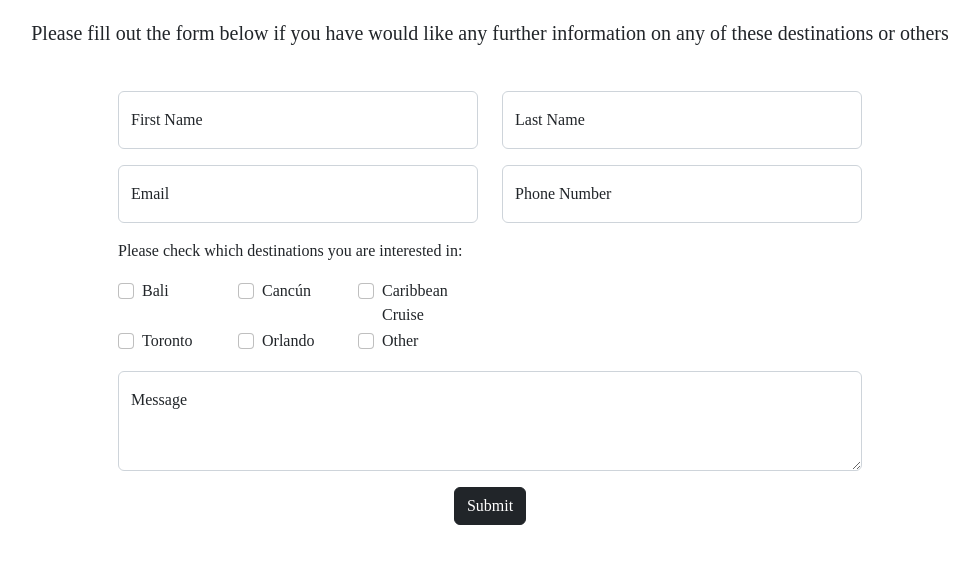
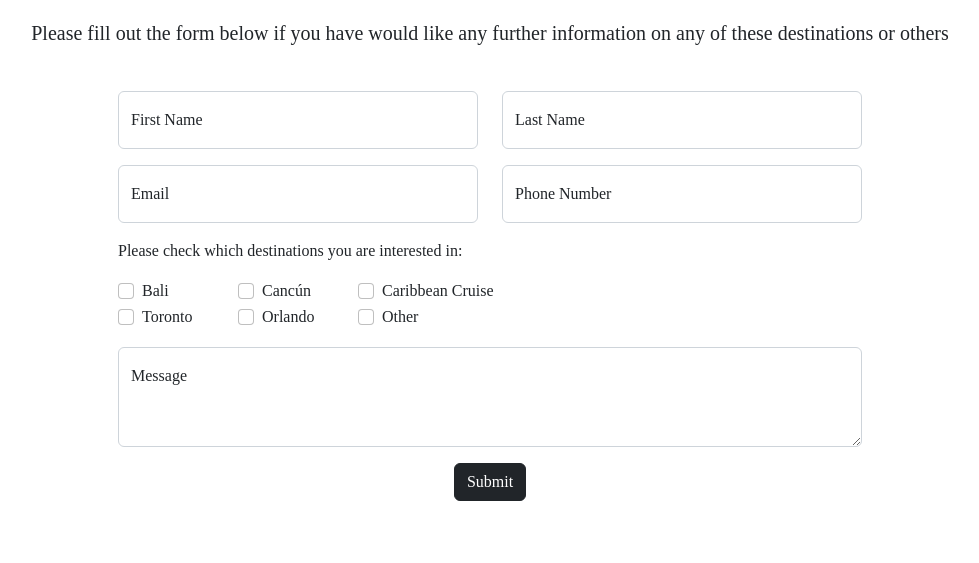
Before and after one commit to OnkurLal/responsive-final, a plain HTML site: page contact.html in a window 1280 px wide. Shown: the part 123-686 px from the top of the page, without its empty margins (150-1129 px from the left). Drawn offline with nearby package versions, Linux system fonts and the light colour scheme; a web font is replaced by a local one.

Commit message:
had to fix netlify submission for form

```diff
--- a/contact.html
+++ b/contact.html
@@ -75,7 +75,7 @@
       </h5>
     </div>
     <div id="form">
-      <form name="contact" data-netlify="true" class="container">
+      <form name="contact" method="POST" data-netlify="true" class="container">
         <div class="row mb-3">
           <div class="col-md form-floating">
             <input
@@ -136,7 +136,7 @@
             />
             <label class="form-check-label" for="cancun"> Cancún </label>
           </div>
-          <div class="col-2 form-check">
+          <div class="col-3 form-check">
             <input
               class="form-check-input"
               type="checkbox"
```
